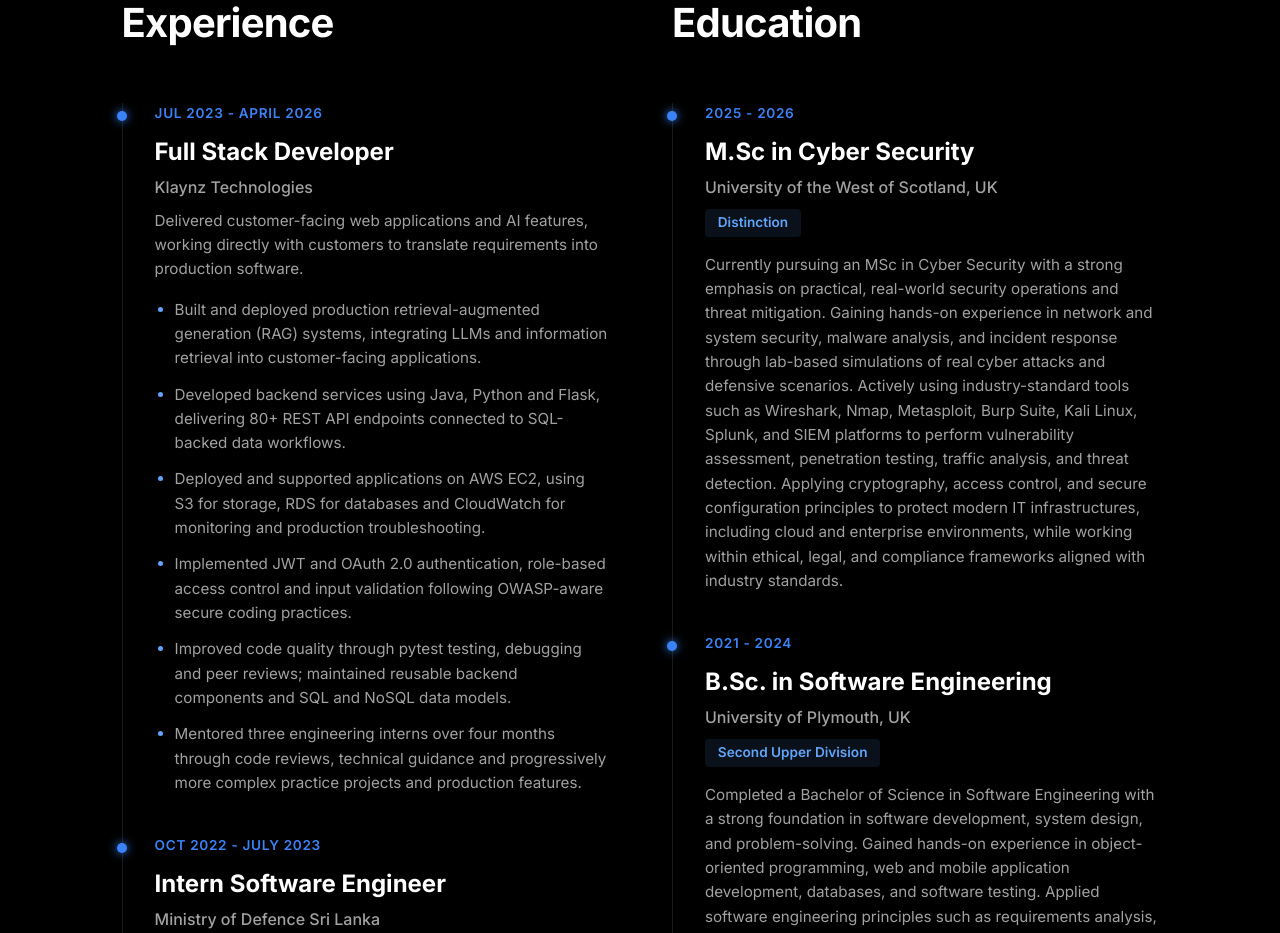
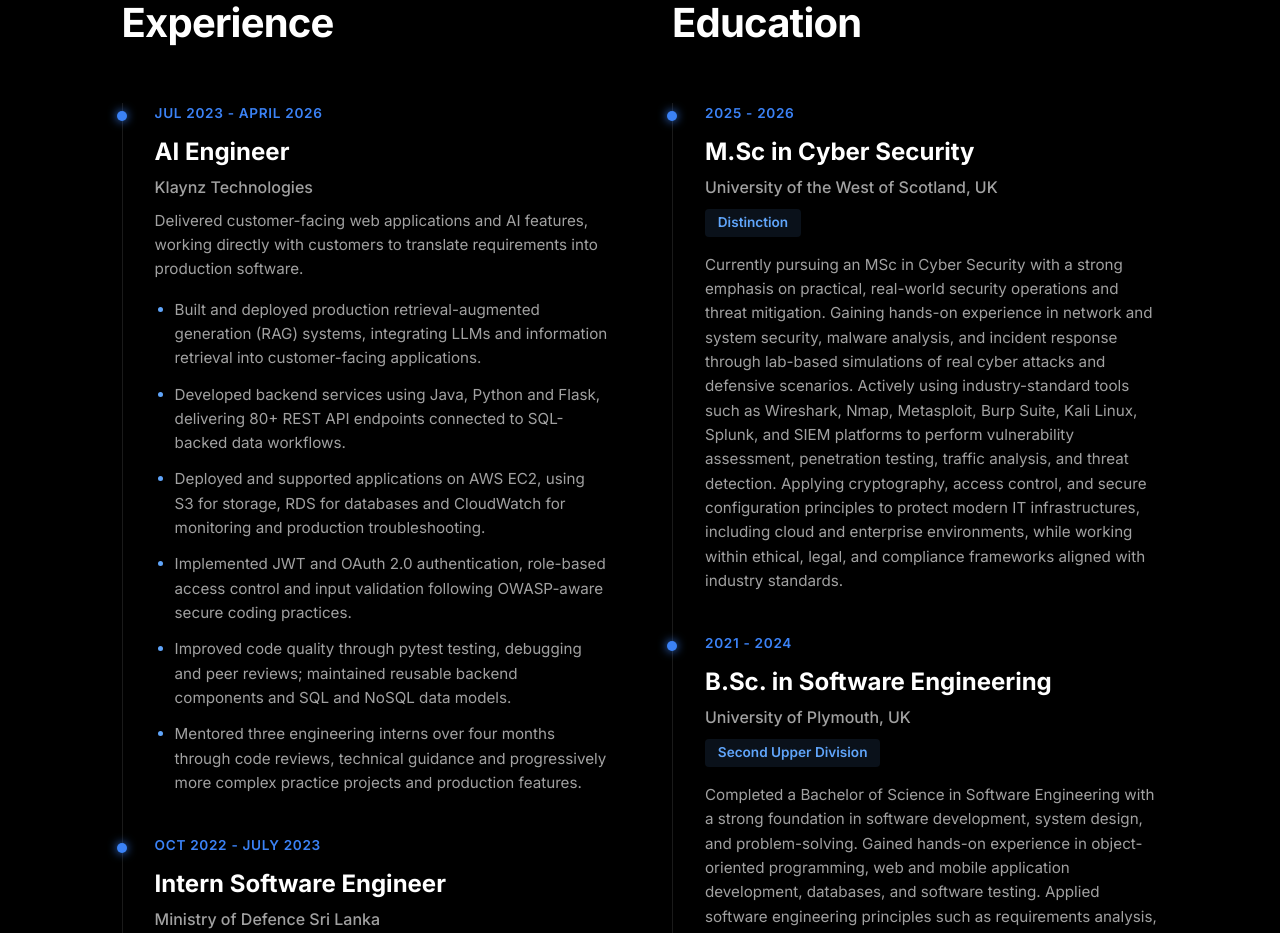
Before and after one commit to supun2001/supun2001.github.io, a React (Vite) app: page / in a window 1280 px wide. Shown: the part 1420-2353 px from the top of the page. Built offline with nearby package versions, Linux system fonts and the light colour scheme.

Commit message:
update the exp

```diff
--- a/src/components/Experience.jsx
+++ b/src/components/Experience.jsx
@@ -4,7 +4,7 @@ const Experience = () => {
     const experienceData = [
         {
             company: "Klaynz Technologies",
-            role: "Full Stack Developer",
+            role: "AI Engineer",
             period: "Jul 2023 - April 2026",
             description: "Delivered customer-facing web applications and AI features, working directly with customers to translate requirements into production software.",
             highlights: [
```
